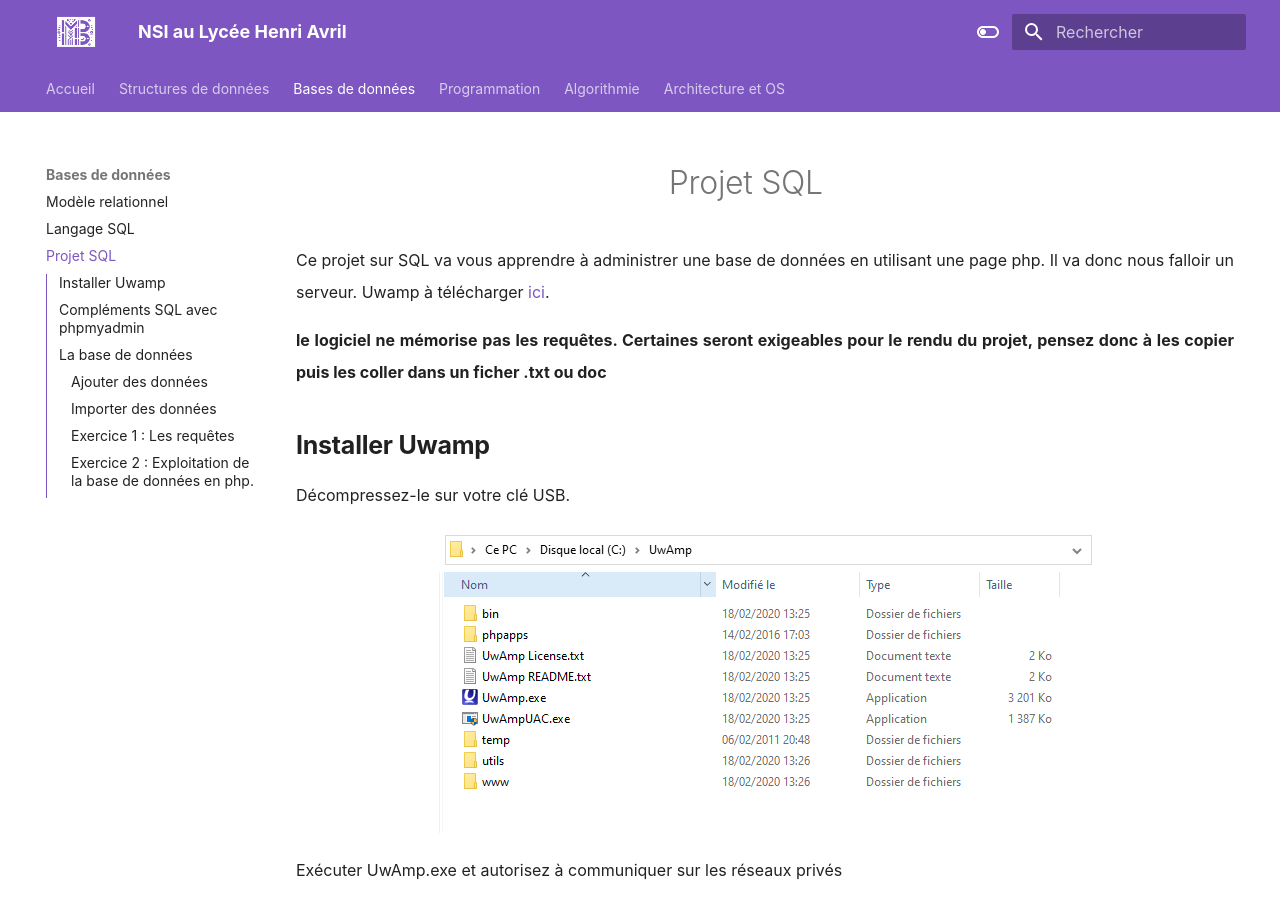
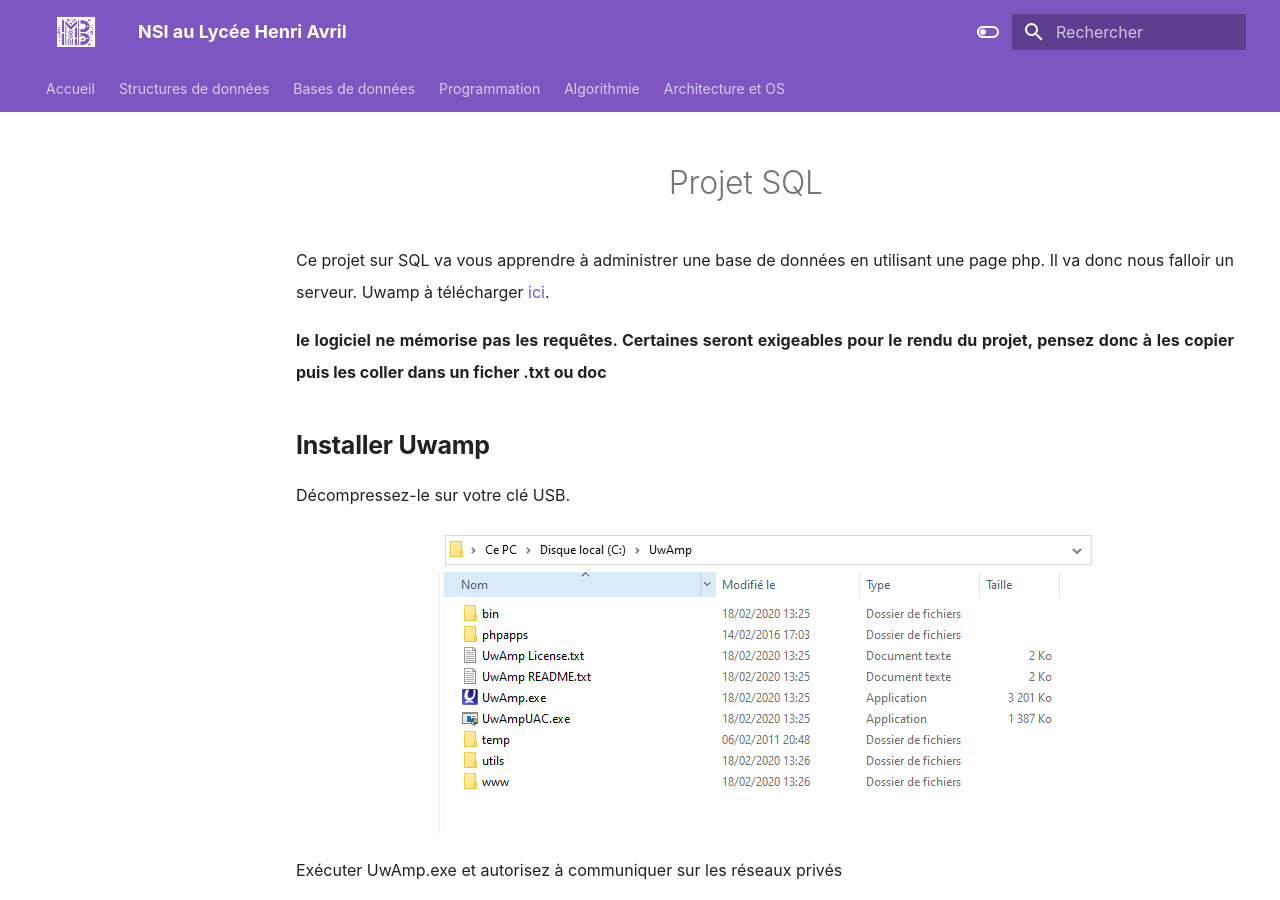
Before and after one commit to mbachelier1/site_TNSI, an MkDocs documentation site: the page built from docs/BDD/projet_SQL.md, in a window 1280 px wide and 900 px high. Built offline with MkDocs 1.6.1 and Material for MkDocs 9.7.7, drawn with Linux system fonts in a browser that asks for light colours.

```diff
--- a/mkdocs.yml
+++ b/mkdocs.yml
@@ -12,7 +12,7 @@ nav:
   - 'Bases de données':
     -  'Modèle relationnel': 'BDD/modele_relationnel.md'
     -  'Langage SQL ' : 'BDD/langageSQL.md'
-    -  'Projet SQL ' : 'BDD/projet_SQL.md'
+
   - 'Programmation':
     -  'Récursivité' : 'Programmation/recursivite.md'
     -  'Modularité' : 'Programmation/modularite.md'
@@ -92,7 +92,8 @@ markdown_extensions:
         clickable_checkbox: true    #   et cliquables.
   - pymdownx.inlinehilite
   - pymdownx.keys
-  - pymdownx.tabbed
+  - pymdownx.tabbed:
+      alternate_style: true
   - pymdownx.betterem:
       smart_enable: all
   - pymdownx.emoji:
```
Also changed, not shown: docs/BDD/modele_relationnel.md (+6 -4 lines).
